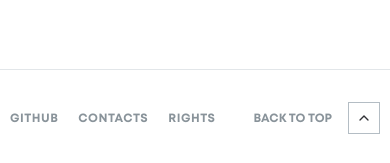
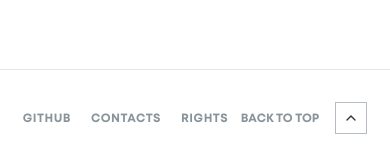
Before and after one commit to artem-hirzhev/phone-catalog, a React (Vite) app: page /#/ in a window 390 px wide. Shown: the part 678-841 px from the top of the page. Built offline with nearby package versions, Linux system fonts and the light colour scheme; no server answers.

Commit message:
Add minor improvements for mobile UI

```diff
--- a/src/components/Footer/Footer.scss
+++ b/src/components/Footer/Footer.scss
@@ -8,6 +8,10 @@
 
   position: absolute;
   bottom: 0;
+
+  @include onMobile {
+    justify-content: space-evenly;
+  }
 
   &__logo {
     margin-left: 152px;
```
